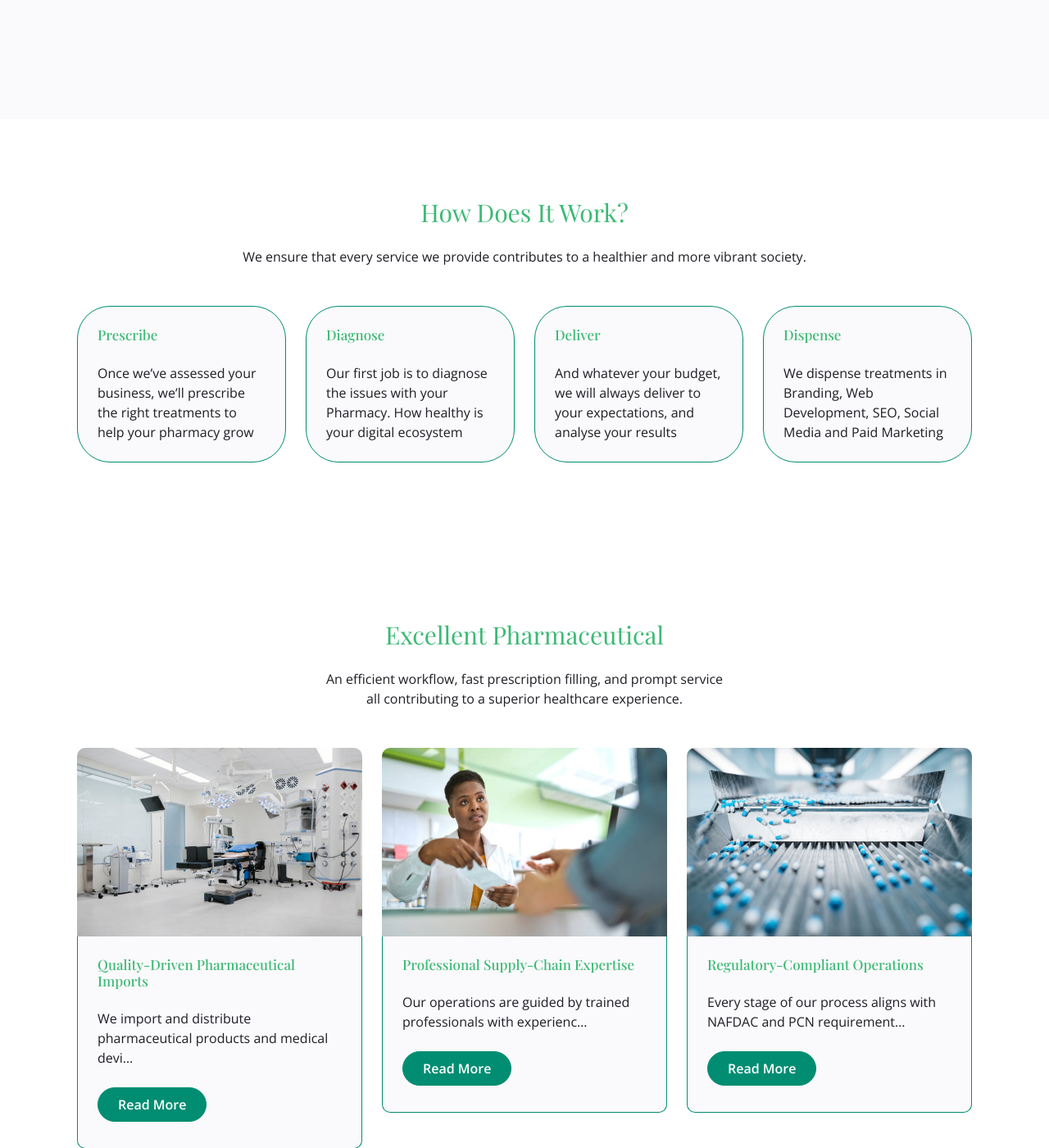
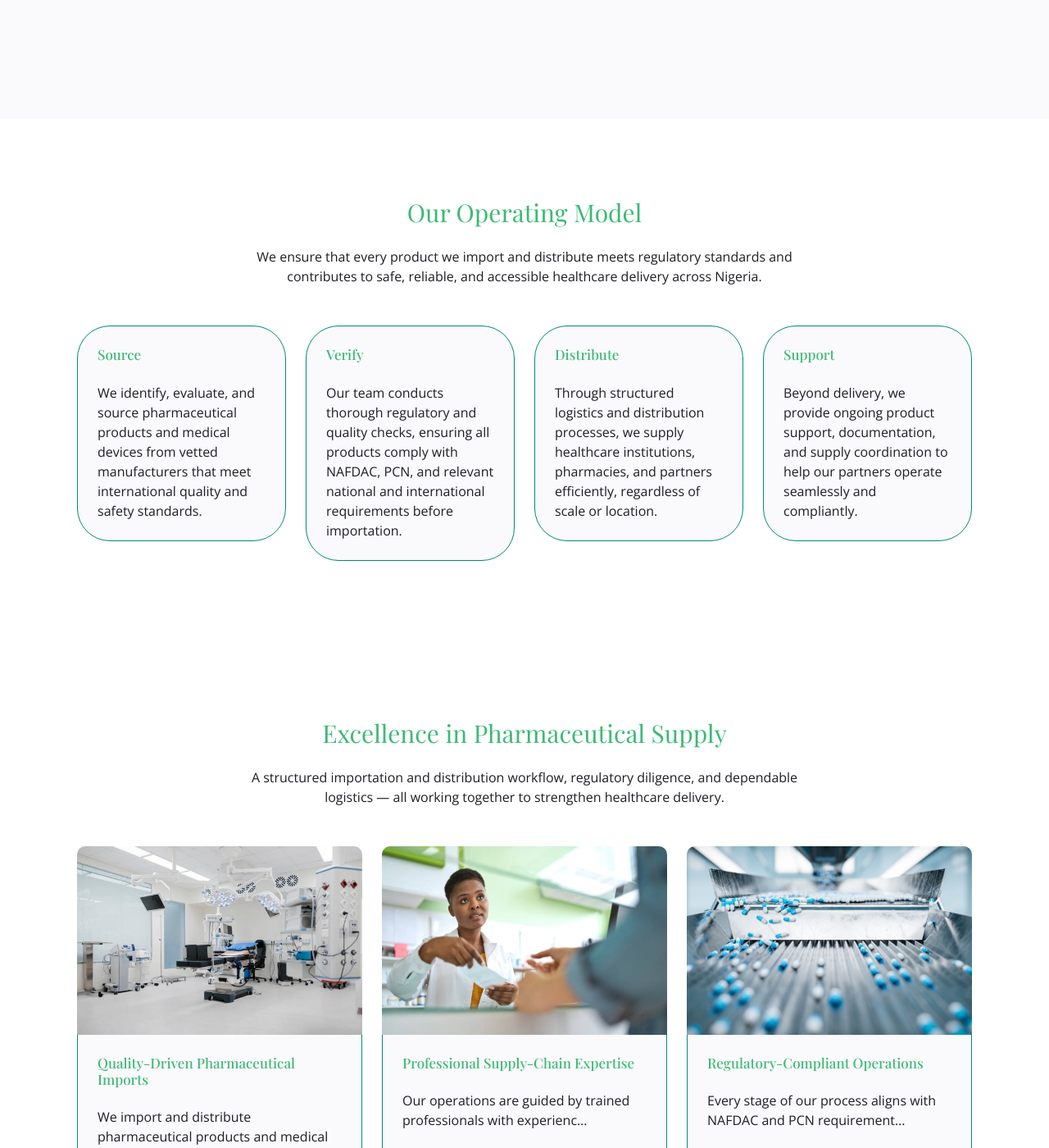
Before and after one commit to godwinumosen/cecy, a Django app: page / in a window 1280 px wide. Shown: the part 2373-3773 px from the top of the page at 82% size. Run offline with Django 5.2, Linux system fonts and the light colour scheme; data comes from the database, SQL or seed files in the repository; both versions use the stored data as it was after the commit; some libraries are stand-ins or nearby versions.

```diff
--- a/templates/ce_cypharm/home.html
+++ b/templates/ce_cypharm/home.html
@@ -145,8 +145,9 @@
 <div class="container-fluid feature py-5">
   <div class="container py-5">
     <div class="section-title mb-5 wow fadeInUp" data-wow-delay="0.1s">
-      <h1 class="display-3 mb-4">How Does It Work?</h1>
-      <p class="mb-0">We ensure that every service we provide contributes to a healthier and more vibrant society.</p>
+      <h1 class="display-3 mb-4">Our Operating Model</h1>
+      <p class="mb-0">We ensure that every product we import and distribute meets regulatory standards and <br>
+        contributes to safe, reliable, and accessible healthcare delivery across Nigeria.</p>
     </div>
     <div class="row g-4 justify-content-center">
       {% comment %} Feature items {% endcomment %}
@@ -154,8 +155,8 @@
         <div class="row-cols-1 feature-item p-4">
           <div class="col-12">
             <div class="feature-content d-flex flex-column">
-              <h5 class="mb-4">Prescribe</h5>
-              <p class="mb-0">Once we’ve assessed your business, we’ll prescribe the right treatments to help your pharmacy grow</p>
+              <h5 class="mb-4">Source</h5>
+              <p class="mb-0">We identify, evaluate, and source pharmaceutical products and medical devices from vetted manufacturers that meet international quality and safety standards.</p>
             </div>
           </div>
         </div>
@@ -165,8 +166,8 @@
         <div class="row-cols-1 feature-item p-4">
           <div class="col-12">
             <div class="feature-content d-flex flex-column">
-              <h5 class="mb-4">Diagnose</h5>
-              <p class="mb-0">Our first job is to diagnose the issues with your Pharmacy. How healthy is your digital ecosystem</p>
+              <h5 class="mb-4">Verify</h5>
+              <p class="mb-0">Our team conducts thorough regulatory and quality checks, ensuring all products comply with NAFDAC, PCN, and relevant national and international requirements before importation.</p>
             </div>
           </div>
         </div>
@@ -176,8 +177,8 @@
         <div class="row-cols-1 feature-item p-4">
           <div class="col-12">
             <div class="feature-content d-flex flex-column">
-              <h5 class="mb-4">Deliver</h5>
-              <p class="mb-0">And whatever your budget, we will always deliver to your expectations, and analyse your results</p>
+              <h5 class="mb-4">Distribute</h5>
+              <p class="mb-0">Through structured logistics and distribution processes, we supply healthcare institutions, pharmacies, and partners efficiently, regardless of scale or location.</p>
             </div>
           </div>
         </div>
@@ -187,8 +188,8 @@
         <div class="row-cols-1 feature-item p-4">
           <div class="col-12">
             <div class="feature-content d-flex flex-column">
-              <h5 class="mb-4">Dispense</h5>
-              <p class="mb-0">We dispense treatments in Branding, Web Development, SEO, Social Media and Paid Marketing</p>
+              <h5 class="mb-4">Support</h5>
+              <p class="mb-0">Beyond delivery, we provide ongoing product support, documentation, and supply coordination to help our partners operate seamlessly and compliantly.</p>
             </div>
           </div>
         </div>
@@ -201,8 +202,9 @@
 <div class="container-fluid blog py-5">
   <div class="container py-5">
     <div class="section-title mb-5 wow fadeInUp" data-wow-delay="0.1s">
-      <h1 class="display-3 mb-4">Excellent Pharmaceutical</h1>
-      <p class="mb-0">An efficient workflow, fast prescription filling, and prompt service <br> all contributing to a superior healthcare experience.</p>
+      <h1 class="display-3 mb-4">Excellence in Pharmaceutical Supply</h1>
+      <p class="mb-0">A structured importation and distribution workflow, regulatory diligence, and dependable <br>
+        logistics — all working together to strengthen healthcare delivery.</p>
     </div>
     <div class="row g-4 justify-content-center">
       {% for second_image_category in second_image_categorys %}
```
Also changed, not shown: db.sqlite3.
